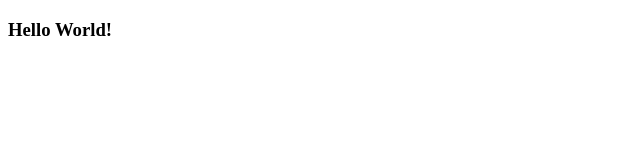
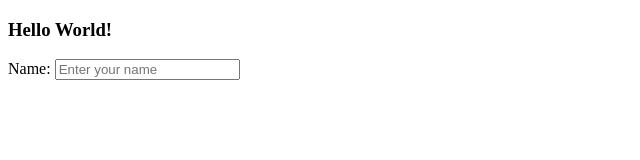
Before and after one commit to Faith-Etornam/git_assignment, a plain HTML site: page index.html in a window 1280 px wide. Shown: the whole page, without its empty margins (0-640 px from the left). Drawn offline with Linux system fonts and the light colour scheme.

Commit message:
Introducing a form

```diff
--- a/index.html
+++ b/index.html
@@ -7,5 +7,10 @@
 </head>
 <body>
     <h3>Hello World!</h3>
+
+    <form>
+        <label for="name">Name:</label>
+        <input type="text" placeholder="Enter your name" title="Username">
+    </form>
 </body>
 </html>
```
